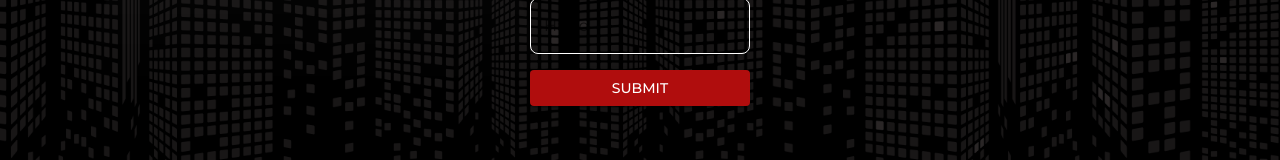
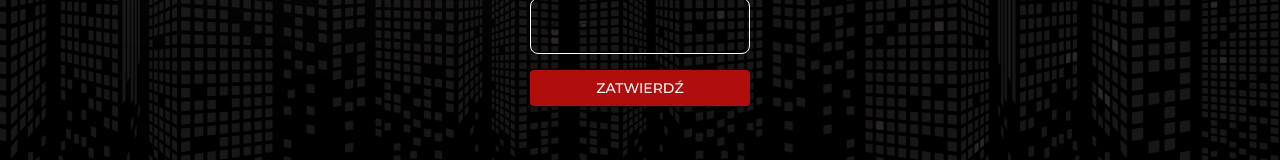
Before and after one commit to olekgolus11/WTYCZKA-2024, a Next.js app: page /auth in a window 1280 px wide. Shown: the part 372-532 px from the top of the page. Built offline with nearby package versions, Linux system fonts and the light colour scheme.

Commit message:
Change button text

```diff
--- a/src/app/api/auth/route.ts
+++ b/src/app/api/auth/route.ts
@@ -5,7 +5,7 @@ export async function POST(req: Request) {
   const { password } = await req.json();
   const cookiesStore = cookies()
 
-  if (password === 'wtyczka') {
+  if (password === 'omerta') {
     console.log('[ACTION] Password is correct');
     cookiesStore.set('magic', 'test');
     return NextResponse.json({ success: true });
--- a/src/app/auth/page.tsx
+++ b/src/app/auth/page.tsx
@@ -35,7 +35,7 @@ const AuthPage = () => {
           error={error}
           helperText={error ? "Złe hasło" : ""}
         />
-        <Button type="submit" variant="contained">Submit</Button>
+        <Button type="submit" variant="contained">Zatwierdź</Button>
       </form>
     </div>
   );
--- a/src/components/PaymentsForm/PaymentForm.tsx
+++ b/src/components/PaymentsForm/PaymentForm.tsx
@@ -20,7 +20,7 @@ import AnimateWrapper from "@/animations/AnimateWrapper";
 import { PaymentDetailsTextEN, PaymentDetailsTextPL } from "./paymentDetails";
 
 const PaymentsForm = () => {
-  const MAX_PAYMENTS = 105;
+  const MAX_PAYMENTS = 99;
   const { languageMode } = useLanguageModeContext();
   const methods = useForm<paymentType>({ mode: "onBlur" });
   const paymentCollectionRef = collection(db, "payment");
```
